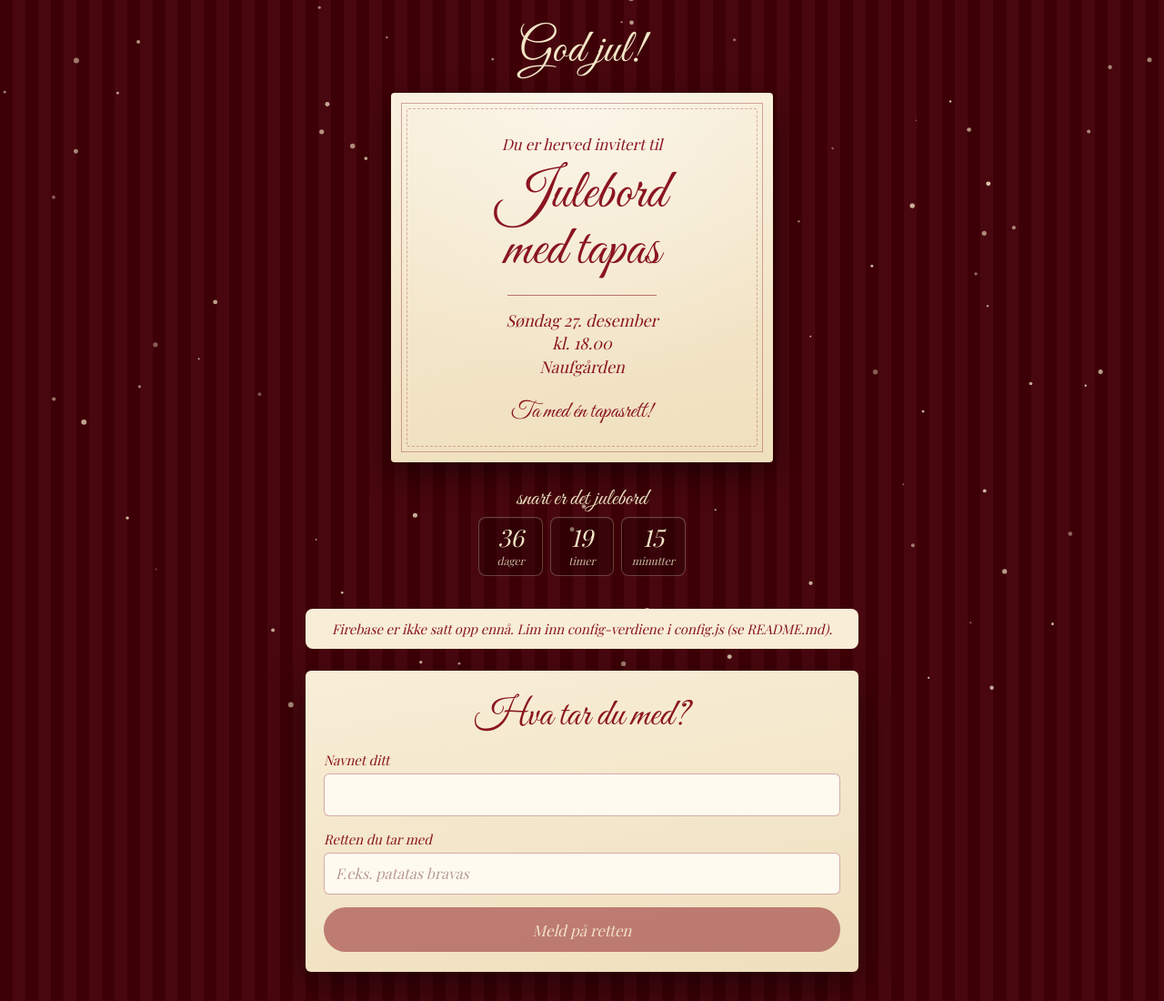
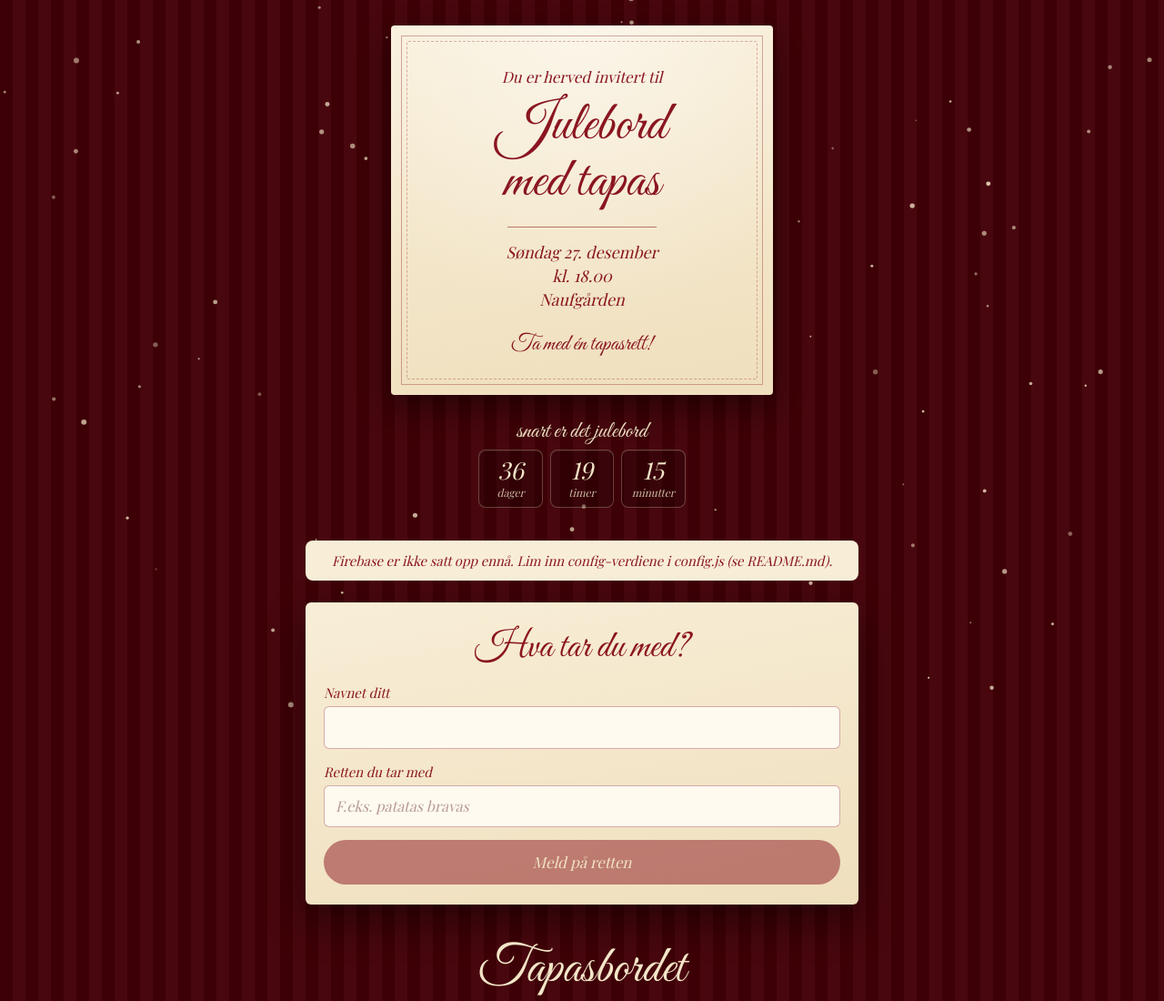
Before and after one commit to heleneneumann/Julebord2026, a plain HTML site: page index.html in a window 1280 px wide. Shown: the top 1100 px of the page at 91% size. Drawn offline with nearby package versions, Linux system fonts and the light colour scheme; a web font is replaced by a local one.

Commit message:
Fjern «God jul!» over invitasjonskortet
Co-Authored-By: Claude Opus 5.5 <noreply@anthropic.com>

```diff
--- a/index.html
+++ b/index.html
@@ -20,7 +20,6 @@
   <canvas class="sno" id="sno" aria-hidden="true"></canvas>
 
   <header class="topp">
-    <p class="tagline">God jul!</p>
 
     <article class="invitasjon" aria-label="Invitasjon">
       <p class="intro">Du er herved invitert til</p>
```
